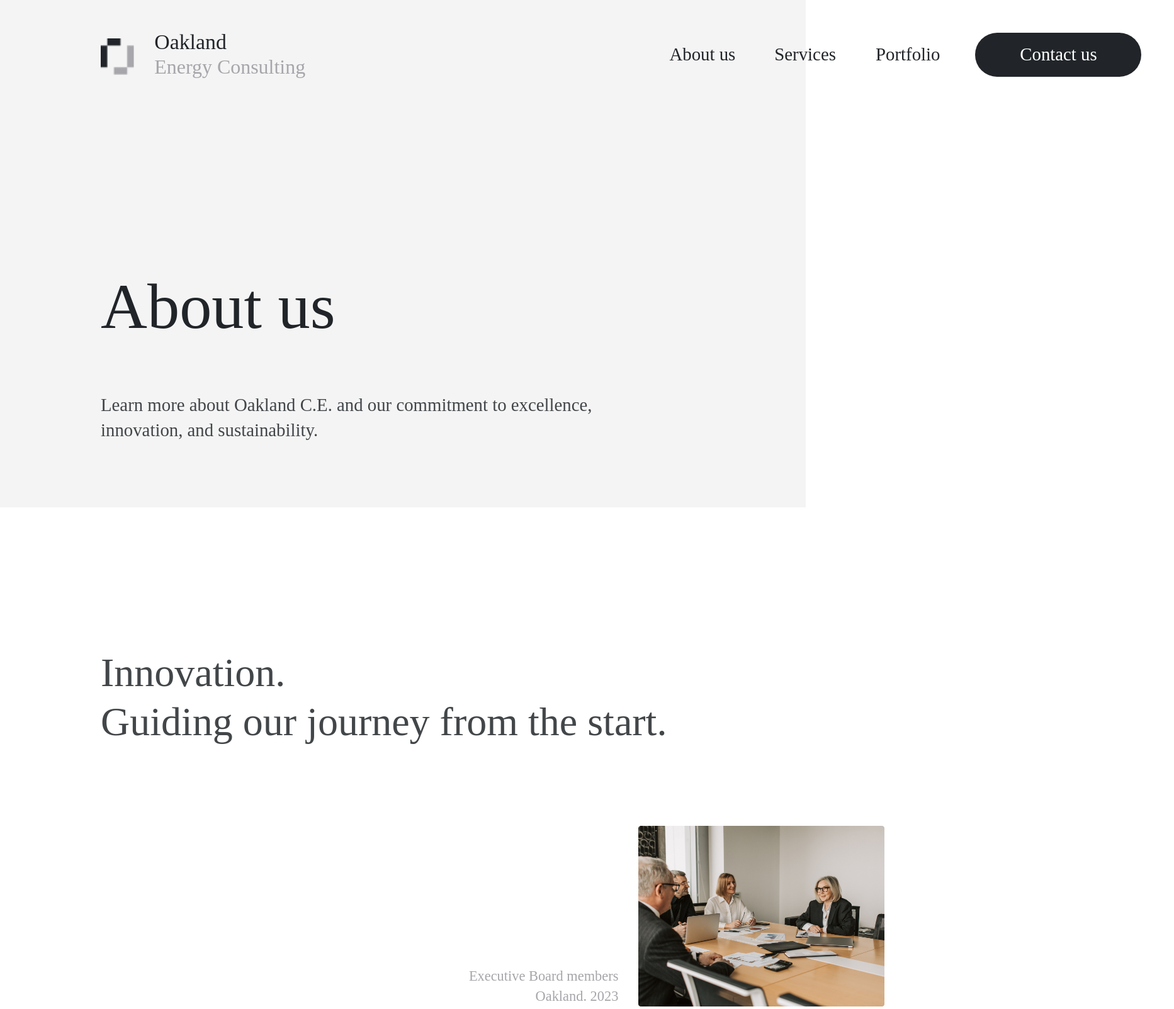
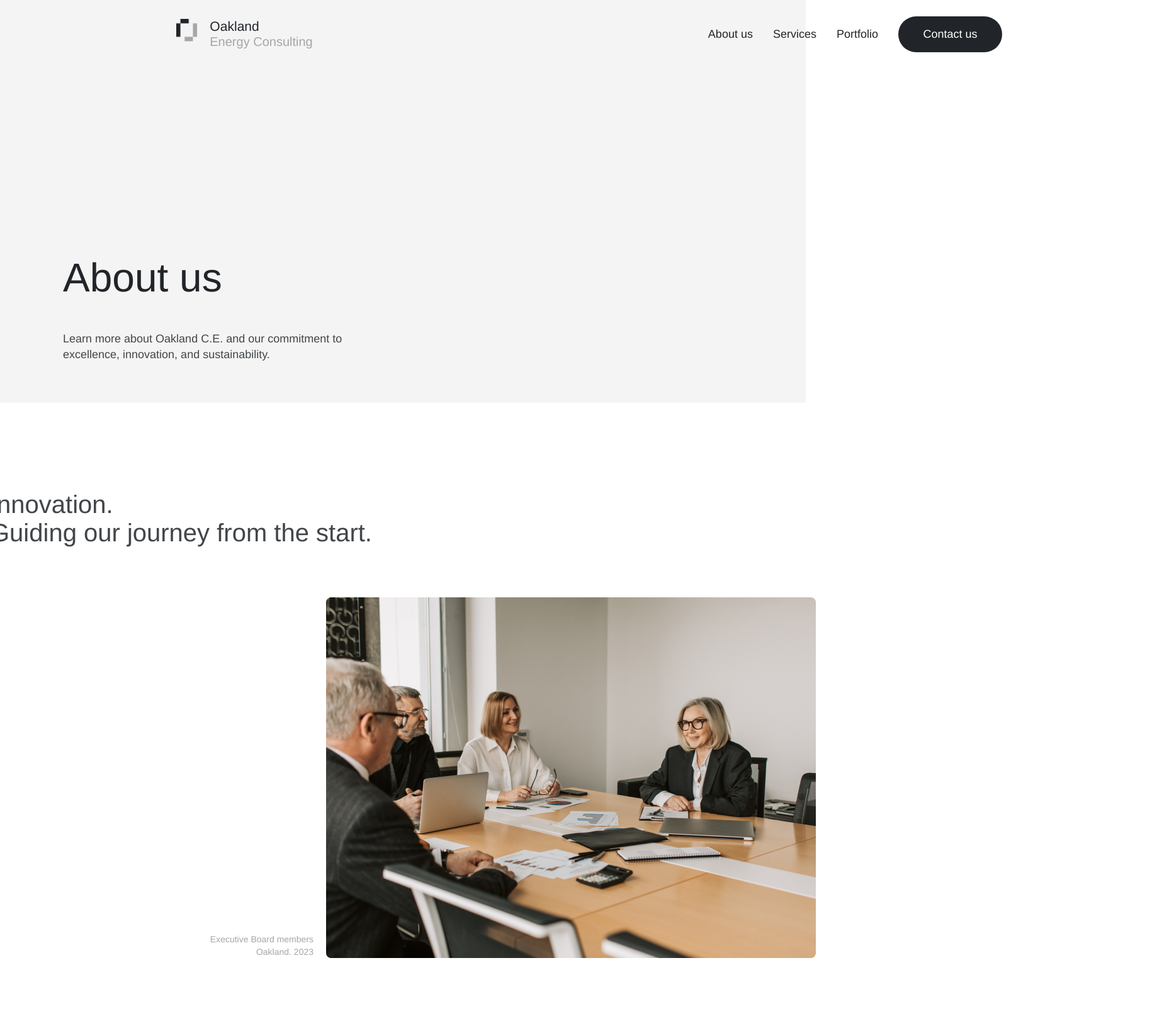
Before and after one commit to Izanagi32/Ozirsky-Roman-IPZ-31-Course, a plain HTML site: page aboutus.html in a window 1280 px wide. Shown: the top 1603 px of the page at 63% size, 1865 px wide, since content can reach past the window. Drawn offline with Linux system fonts and the light colour scheme.

Commit message:
fix second page

```diff
--- a/aboutus.html
+++ b/aboutus.html
@@ -1,18 +1,25 @@
 <!DOCTYPE html>
 <html lang="en">
+
 <head>
   <meta charset="UTF-8">
   <meta name="viewport" content="width=device-width, initial-scale=1.0">
   <title>About us</title>
   <link rel="stylesheet" href="styles/style.css">
-    <link rel="stylesheet" href="/styles/nullstyle.css"
-</head>
+  <link rel="stylesheet" href="/styles/nullstyle.css" </head>
+
 <body>
   <header class="nav-second">
+    <div class="nav-second__container">
+      <h1 class="nav-second__title">About us</h1>
+      <p class="nav-second__text">Learn more about Oakland C.E. and our commitment to excellence, innovation, and
+        sustainability.</p>
+
       <div class="nav-second__nav">
         <div class="nav-second__logo">
           <img class="nav-second__logoimg" src="images/logosecond.png">
-            <a class="nav-second__title-nav" href="index.html"><span class="nav-second__logo-high">Oakland</span><br>Energy Consulting</a>
+          <a class="nav-second__title-nav" href="index.html"><span class="nav-second__logo-high">Oakland</span><br>
+            <span class="nav-second__logo-exit">Energy Consulting</span></a>
         </div>
         <ul class="nav-second__links">
           <li class="nav-second__links-btn"><a href="aboutus.html">About us</a></li>
@@ -21,23 +28,40 @@
           <li class="nav-second__links-btnm"><a href="#" class="nav-second__contact-link">Contact us</a></li>
         </ul>
       </div>
-            <h1 class="nav-second__title">About us</h1>
-            <p class="nav-second__text">Learn more about Oakland C.E. and our commitment to excellence, innovation, and sustainability.</p>
+    </div>
   </header>
   <main>
     <section class="inovation">
       <div class="inovation__container">
         <p class="inovation_text-high">Innovation.<br>Guiding our journey from the start.</p>
-            <div class="inovation__img-container">
-                <p class="inovation__text-container">Executive Board members Oakland. 2023</p>
+        <div class="inovation__container-img">
+          <div class="inovation__text-bigcont">
+            <p class="inovation__text-container">Executive Board members<br>Oakland. 2023</p>
+          </div>
           <img class="inovation__img" src="images/image 2.png">
         </div>
-            <p class="inovation__text">Innovation has been at the heart of our journey right from the beginning. At Oakland C.E., we believe that staying at the forefront of technology and sustainable practices is essential. We've consistently sought innovative solutions in energy efficiency, LED lighting, photovoltaic energy, and electric mobility to shape a brighter and greener future. Our commitment to innovation drives us to continually explore new avenues, refine our processes, and deliver pioneering results for our clients. Join us in embracing innovation as we chart a course towards a more sustainable and efficient energy landscape.</p>
+        <p class="inovation__text">Innovation has been at the heart of our journey right from the beginning. At Oakland
+          C.E., we believe that staying at the forefront of technology and sustainable practices is essential. We've
+          consistently sought innovative solutions in energy efficiency, LED lighting, photovoltaic energy, and electric
+          mobility to shape a brighter and greener future. Our commitment to innovation drives us to continually explore
+          new avenues, refine our processes, and deliver pioneering results for our clients. Join us in embracing
+          innovation as we chart a course towards a more sustainable and efficient energy landscape.</p>
       </div>
-            <div class="inovation__img-end">
-                <p class="inovation__text-img">Building the future of energye evolution</p>
+    </section>
+    <section class="tree-sector">
+      <div class="tree-sector__img-end">
+        <p class="tree-sector__text-img">Building the future of energye evolution</p>
       </div>
-            <p class="inovation__end-text">From our company's inception, innovation has been ingrained in our DNA. It's not just a buzzword; it's the driving force behind everything we do. Our founders were visionaries who understood that to make a real impact in the energy sector, we needed to lead with innovation.<br><br> This commitment to cutting-edge solutions has allowed us to consistently push the boundaries of what's possible in energy efficiency, LED lighting, photovoltaic energy, and electric mobility. We've fostered a culture that encourages creativity, embraces change, and thrives on challenges. As we continue to grow, our dedication to innovation remains unwavering, ensuring that we remain a trailblazer in the industry.</p>
+      <div class="tree-sector__filnal-text">
+        <p class="tree-sector__end-text">From our company's inception, innovation has been ingrained in our DNA. It's
+          not
+          just a buzzword; it's the driving force behind everything we do. Our founders were visionaries who understood
+          that to make a real impact in the energy sector, we needed to lead with innovation.<br><br> This commitment to
+          cutting-edge solutions has allowed us to consistently push the boundaries of what's possible in energy
+          efficiency, LED lighting, photovoltaic energy, and electric mobility. We've fostered a culture that encourages
+          creativity, embraces change, and thrives on challenges. As we continue to grow, our dedication to innovation
+          remains unwavering, ensuring that we remain a trailblazer in the industry.</p>
+      </div>
     </section>
   </main>
   <footer class="footer">
@@ -46,37 +70,43 @@
         <div class="footer__column">
           <h3 class="footer__column-title">Pages</h3>
           <ul class="footer__column-list">
-               <li class="footer__column-item"><a href="/services" class="footer__column-link">Services</a></li>
+            <li class="footer__column-item"><a href="/services" class="footer__column-link">Services</a>
+            </li>
             <li class="footer__column-item"><a href="/about" class="footer__column-link">About us</a></li>
-               <li class="footer__column-item"><a href="/portfolio" class="footer__column-link">Portfolio</a></li>
-               <li class="footer__column-item"><a href="/contact" class="footer__column-link">Contact us</a></li>
+            <li class="footer__column-item"><a href="/portfolio" class="footer__column-link">Portfolio</a>
+            </li>
+            <li class="footer__column-item"><a href="/contact" class="footer__column-link">Contact us</a>
+            </li>
           </ul>
         </div>
-           <div class="footer__block">
         <div class="footer__column-center">
           <h3 class="footer__column-title">Social Media</h3>
           <ul class="footer__column-list">
-               <li class="footer__column-item"><a href="https://www.facebook.com" class="footer__column-link">Facebook</a></li>
-               <li class="footer__column-item"><a href="https://www.linkedin.com" class="footer__column-link">LinkedIn</a></li>
+            <li class="footer__column-item"><a href="https://www.facebook.com" class="footer__column-link">Facebook</a>
+            </li>
+            <li class="footer__column-item"><a href="https://www.linkedin.com" class="footer__column-link">LinkedIn</a>
+            </li>
           </ul>
         </div>
-           <div class="footer__column">
+        <div class="footer__column-end">
           <h3 class="footer__column-title">Legal</h3>
           <ul class="footer__column-list">
-               <li class="footer__column-item"><a href="/privacy" class="footer__column-link">Privacy and Cookies Policy</a></li>
-               <li class="footer__column-item"><a href="/terms" class="footer__column-link">Termos e Condições</a></li>
+            <li class="footer__column-item"><a href="/privacy" class="footer__column-link">Privacy and
+                Cookies Policy</a></li>
+            <li class="footer__column-item"><a href="/terms" class="footer__column-link">Termos e
+                Condições</a></li>
           </ul>
         </div>
       </div>
-          </div>
-           <div class="footer__column">
+      <div class="footer__column-img">
         <img src="/images/footer.png" alt="ISO 9001" class="footer__column-certification">
       </div>
     </div>
     <div class="footer__bottom">
       <p class="footer__bottom-text">Oakland -Energy Consulting ©</p>
-           <p class="footer__bottom-text">Design by Ferréh</p>
+      <p class="footer__bottom-text-none">Design by Ferréh</p>
     </div>
   </footer>
 </body>
+
 </html>
--- a/styles/style.scss
+++ b/styles/style.scss
@@ -653,233 +653,282 @@
 }
 
 .nav-second {
-    padding: 2.6rem 10rem 6.4rem 10rem;
+    background-color: var(--light-grey);
     width: 100%;
     display: flex;
-    flex-direction: column;
-    background-color: #f4f4f4;
-    flex-shrink: 0;
+    align-items: center;
+    justify-content: center;
+
+	&__container {
+        display: flex;
+        flex-direction: column;
+        width: 1512px;
+        height: 640px;
+        align-items: flex-start;
+        justify-content: flex-end;
+        gap: 48px;
+        padding: 64px 100px;
+	}
+
+    &__title {
+        font-family: var(--h1-font-family);
+        font-weight: var(--h1-font-weight);
+        color: var(--accent-100);
+        font-size: var(--h1-font-size);
+        letter-spacing: var(--h1-letter-spacing);
+        line-height: var(--h1-line-height);
+        font-style: var(--h1-font-style);
+    }
+
+    &__text {
+        width: 535px;
+        font-family: var(--body-font-family);
+        font-weight: var(--body-font-weight);
+        color: var(--accent-85);
+        font-size: var(--body-font-size);
+        letter-spacing: var(--body-letter-spacing);
+        line-height: var(--body-line-height);
+        font-style: var(--body-font-style);
+    }
+
+    &__nav {
+        display: flex;
+        width: 1512px;
+        align-items: center;
+        justify-content: space-between;
+        padding: 26px 100px;
+        position: absolute;
+        top: 0;
+        left: 0;
+        margin-left: 180px;
+    }
 
     &__logo {
-        margin: 0.35rem 570px 0.35rem 0rem;
-        box-sizing: border-box;
-        padding: 0rem 0.3rem 0rem 0rem;
-        height: calc(100% - 0.7rem);
-        cursor: pointer;
+        width: 217.31px;
+        height: 50px;
         display: flex;
-        align-items: center;
-        flex-shrink: 0;
     }
 
     &__logoimg {
-        margin: 0.851rem 1.928rem 0.5rem 0rem;
-        width: 3.403rem;
-        height: calc(100% - 1.3511rem);
-        align-items: center;
-        display: flex;
-        flex-direction: column;
-        flex-shrink: 0;
+        width: 34px;
+        height: 36px;
+        top: 9px;
     }
 
     &__title-nav {
-
-        font-size: 1.9968rem;
-        font-weight: 300;
-        line-height: 1.21;
-        color: #a6a6ab;
-        font-family: Inter Tight, 'Source Sans Pro';
+        margin-left: 19.28px;
+        top: -1px;
+        left: 53px;
+        font-family: "Inter Tight", Helvetica;
+        font-weight: 400;
+        color: transparent;
+        font-size: 21.1px;
+        letter-spacing: 0;
+        line-height: normal;
 
         a {
-            font-size: 1.9968rem;
-            font-weight: 300;
-            line-height: 1.21;
-            color: #a6a6ab;
-            font-family: Inter Tight, 'Source Sans Pro';
-
+            font-family: "Inter Tight", Helvetica;
+            font-weight: 400;
+            color: transparent;
+            font-size: 21.1px;
+            letter-spacing: 0;
+            line-height: normal;
         }
     }
 
     &__logo-high {
-        max-width: 15.7rem;
-        font-size: 2.1142rem;
-        font-weight: 300;
-        line-height: 1.2099609022;
         color: #212529;
-        font-family: Inter Tight, 'Source Sans Pro';
-        flex-shrink: 0;
     }
 
-    &__nav {
-        margin-bottom: 292px;
-        width: 100%;
-        height: 5.7rem;
-        display: flex;
-        flex-shrink: 0;
-    }
+
+	&__logo-exit {
+        font-weight: 300;
+        color: #a6a6ab;
+        font-size: 20px;
+	}
+
+
 
     &__links {
-        padding: 1.6rem 3.2rem 1.6rem 0rem;
-        height: 100%;
-        display: flex;
-        column-gap: 3.2rem;
+        display: inline-flex;
         align-items: center;
-        flex-shrink: 0;
+        gap: 32px;
     }
 
     &__links-btn {
         text-decoration: none;
 
         a {
-            width: 7rem;
-            height: 100%;
-            cursor: pointer;
-            font-size: 1.8rem;
-            font-weight: 400;
-            line-height: 1.3888888889;
-            color: #212529;
-            font-family: Inter Tight, 'Source Sans Pro';
+            margin-top: -1px;
+            font-family: var(--body-font-family);
+            font-weight: var(--body-font-weight);
+            color: var(--accent-100);
+            font-size: var(--body-font-size);
+            letter-spacing: var(--body-letter-spacing);
+            line-height: var(--body-line-height);
             white-space: nowrap;
-            display: flex;
-            align-items: center;
-            justify-content: center;
-            flex-shrink: 0;
+            font-style: var(--body-font-style);
         }
     }
 
 
     &__links-btnm {
         text-decoration: none;
-        width: 16.5rem;
-        height: 70px;
+        width: 165px;
+        height: 57px;
         cursor: pointer;
-        background-color: #212529;
-        border-radius: 4rem;
+        border-radius: 40px;
+        background: var(--Accent-100, #212529);
         flex-shrink: 0;
         display: flex;
         align-items: center;
         justify-content: center;
 
         a {
-            font-size: 1.8rem;
-            font-weight: 400;
-            line-height: 1.3888888889;
-            color: #ffffff;
-            font-family: Inter Tight, 'Source Sans Pro';
+            margin-top: -1px;
+            font-family: var(--body-font-family);
+            font-weight: var(--body-font-weight);
+            color: var(--white);
+            font-size: var(--body-font-size);
+            letter-spacing: var(--body-letter-spacing);
+            line-height: var(--body-line-height);
             white-space: nowrap;
+            font-style: var(--body-font-style);
         }
     }
 
-    &__title {
-        margin-bottom: 4.7rem;
-        font-size: 6.4rem;
-        font-weight: 400;
-        line-height: 1.21;
-        color: #212529;
-        font-family: Inter Tight, 'Source Sans Pro';
-        white-space: nowrap;
+}
+
+.inovation {
+    margin-top: 140px;
+    width: 100%;
+    display: flex;
+    align-items: center;
+    justify-content: center;
+
+    &__container {
+        width: 1312px;
+        display: flex;
+        flex-direction: column;
         flex-shrink: 0;
+        gap: 80px;
     }
 
+    &_text-high {
+        width: 778px;
+        margin-top: -1px;
+        font-family: var(--h2-font-family);
+        font-weight: var(--h2-font-weight);
+        color: var(--accent-85);
+        font-size: var(--h2-font-size);
+        letter-spacing: var(--h2-letter-spacing);
+        line-height: var(--h2-line-height);
+        font-style: var(--h2-font-style);
+        text-align: justify;
+    }
+
+
+	&__container-img {
+        display: flex;
+        width: 1312px;
+        align-items: flex-end;
+        gap: 20px
+	}
+
+
+
+    &__img-container {
+        width: 778px;
+        height: 573px;
+        object-fit: cover;
+    }
+
+
+
+	&__text-bigcont {
+        flex: 1;
+        font-family: var(--label-font-family);
+        font-weight: var(--label-font-weight);
+        color: var(--dark-grey);
+        font-size: var(--label-font-size);
+        text-align: right;
+        letter-spacing: var(--label-letter-spacing);
+        line-height: var(--label-line-height);
+        font-style: var(--label-font-style);
+	}
+
     &__text {
-        max-width: 51.5rem;
-        font-size: 1.8rem;
+        width: 757px;
+        font-family: var(--body-font-family);
+        font-weight: var(--body-font-weight);
+        color: var(--accent-85);
+        font-size: var(--body-font-size);
+        letter-spacing: var(--body-letter-spacing);
+        line-height: var(--body-line-height);
+        font-style: var(--body-font-style);
+    }
+
+}
+
+.tree-sector {
+    width: 100%;
+    display: flex;
+    justify-content: center;
+    align-items: center;
+    flex-direction: column;
+    margin-bottom: 140px;
+
+    &__img-end {
+        display: flex;
+        flex-direction: column;
+        width: 1312px;
+        align-items: center;
+        justify-content: center;
+        gap: 48px;
+        margin-top: 100px;
+        padding: 240px 100px;
+        left: 100px;
+        background-color: #0000001a;
+        border-radius: 8px;
+        background-image: url(/images/endaboutus.jpg);
+        background-size: cover;
+        background-position: 50% 50%;
+    }
+
+    &__text-img {
+        margin-top: -1px;
+        font-family: "Inter Tight", Helvetica;
         font-weight: 400;
-        line-height: 1.3888888889;
-        color: #424649;
-        font-family: Inter Tight, 'Source Sans Pro';
-        flex-shrink: 0;
+        color: var(--white);
+        font-size: 40px;
+        letter-spacing: 0;
+        line-height: normal;
+        white-space: nowrap;
+    }
+
+
+	&__filnal-text {
+        display: flex;
+        justify-content: flex-end;
+        width: 1312px;
+	}
+
+
+
+    &__end-text {
+        margin-top: 100px;
+        width: 779px;
+        left: 633px;
+        font-family: var(--body-font-family);
+        font-weight: var(--body-font-weight);
+        color: var(--accent-85);
+        font-size: var(--body-font-size);
+        letter-spacing: var(--body-letter-spacing);
+        line-height: var(--body-line-height);
+        font-style: var(--body-font-style);
     }
 }
 
-.inovation {
-    padding: 14rem 10rem;
-    row-gap: 10rem;
-    align-items: center;
-    display: flex;
-    flex-direction: column;
-    flex-shrink: 0;
-
-    &_text-high {
-        margin-bottom: 7.9rem;
-        max-width: 58.6rem;
-        font-size: 4rem;
-        font-weight: 400;
-        line-height: 1.21;
-        color: #424649;
-        font-family: Inter Tight, 'Source Sans Pro';
-        flex-shrink: 0;
-    }
-
-    &__container {
-        width: 100%;
-        display: flex;
-        flex-direction: column;
-        flex-shrink: 0;
-    }
-
-    &__img-container {
-        margin: 0rem 0rem 8rem 35.6rem;
-        width: calc(100% - 35.6rem);
-        display: flex;
-        align-items: flex-end;
-        flex-shrink: 0;
-    }
-
-    &__text-container {
-        margin-right: 2rem;
-        max-width: 15.8rem;
-        text-align: right;
-        font-size: 1.4rem;
-        font-weight: 400;
-        line-height: 1.4285714286;
-        color: #a6a6ab;
-        font-family: Inter Tight, 'Source Sans Pro';
-        flex-shrink: 0;
-    }
-
-    &__text {
-        max-width: 75.8rem;
-        font-size: 1.8rem;
-        font-weight: 400;
-        line-height: 1.3888888889;
-        color: #424649;
-        font-family: Inter Tight, 'Source Sans Pro';
-        flex-shrink: 0;
-    }
-
-	&__img-end {
-        width: 100%;
-        height: 52.8rem;
-        font-size: 4rem;
-        font-weight: 400;
-        line-height: 1.21;
-        color: #ffffff;
-        font-family: Inter Tight, 'Source Sans Pro';
-        white-space: nowrap;
-        display: flex;
-        align-items: center;
-        justify-content: center;
-        background-color: rgba(0, 0, 0, 0.1000000015);
-        background-size: 100% 100%;
-        background-repeat: no-repeat;
-        background-position: center;
-        background-image: url(/images/endaboutus.jpg);
-        border-radius: 0.8rem;
-        flex-shrink: 0;
-	}
-
-	&__end-text {
-        margin-left: 53.1rem;
-        max-width: 77.7rem;
-        font-size: 1.8rem;
-        font-weight: 400;
-        line-height: 1.3888888889;
-        color: #424649;
-        font-family: Inter Tight, 'Source Sans Pro';
-        flex-shrink: 0;
-	}
-
-}
 
 .header-portfolio {
     width: 100%;
```
Also changed, not shown: styles/style.css, 1 other file. Lines whose indentation alone changed are shown as unchanged.
